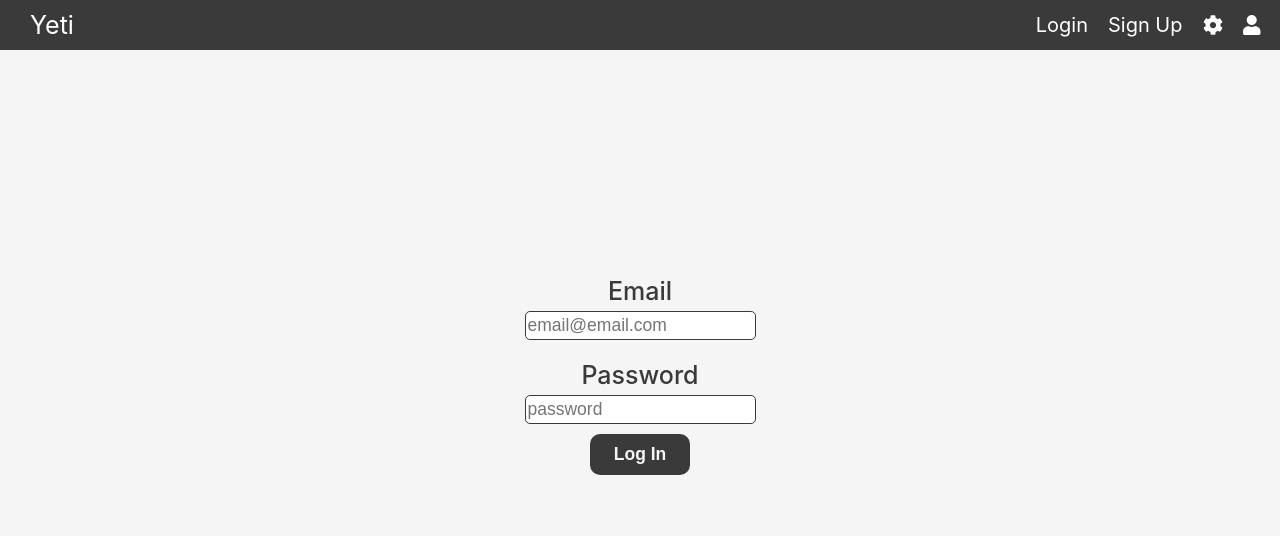
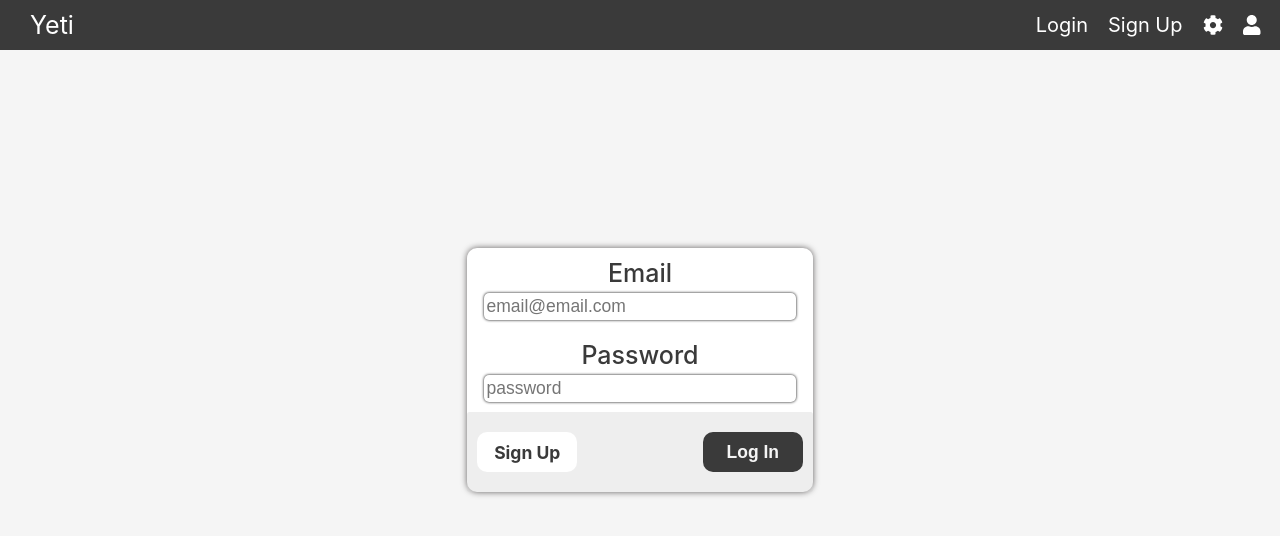
Before and after one commit to leshawn-rice/Yeti, a React (Create React App) app in the folder frontend/: page /login in a window 1280 px wide. Shown: the top 536 px of the page. Built offline with nearby package versions, Linux system fonts and the light colour scheme.

Commit message:
Added login/signup form for desktop

```diff
--- a/frontend/src/components/Forms/Form.js
+++ b/frontend/src/components/Forms/Form.js
@@ -1,8 +1,9 @@
 import React, { useState } from "react";
 import Input from "./Input";
 import MessageArea from "./MessageArea";
+import { Link } from 'react-router-dom';
 
-const Form = ({ inputs = [], messageAreas = [], INITIAL_DATA = {}, buttonLabel = null }) => {
+const Form = ({ inputs = [], messageAreas = [], INITIAL_DATA = {}, buttonLabel = null, extraButton = {} }) => {
   const [formData, setFormData] = useState(INITIAL_DATA);
 
   const handleChange = (evt) => {
@@ -45,7 +46,12 @@ const Form = ({ inputs = [], messageAreas = [], INITIAL_DATA = {}, buttonLabel =
           value={formData[messageArea.name]}
           handleChange={handleChange} />
       ))}
-      <button className="Form-Button">{buttonLabel}</button>
+      <div className="Form-SubmitArea">
+        {extraButton.name ?
+          <Link className="Form-Button-Extra" to={extraButton.url}>{extraButton.name}</Link>
+          : null}
+        <button className="Form-Button">{buttonLabel}</button>
+      </div>
     </form>
   );
 
--- /dev/null
+++ b/frontend/src/components/Routes/Auth/Auth.js
@@ -0,0 +1,21 @@
+// External Dependencies
+import React from 'react';
+// Components
+import Form from '../../Forms/Form';
+// Styles
+import '../../../styles/Auth.css';
+
+const Auth = ({ inputs = [], INITIAL_DATA = {}, buttonLabel = '', extraButton = {} }) => {
+  return (
+    <div className="Auth-Form">
+      <Form
+        inputs={inputs}
+        INITIAL_DATA={INITIAL_DATA}
+        buttonLabel={buttonLabel}
+        extraButton={extraButton}
+      />
+    </div>
+  )
+}
+
+export default Auth;
--- a/frontend/src/components/Routes/Login.js
+++ b/frontend/src/components/Routes/Auth/Login.js
@@ -1,9 +1,7 @@
 // External Dependencies
 import React from 'react';
 // Components
-import Form from '../Forms/Form';
-// Styles
-import '../../styles/Login.css';
+import Auth from './Auth';
 
 const Login = () => {
   const INITIAL_DATA = {
@@ -31,13 +29,12 @@ const Login = () => {
   ];
 
   return (
-    <div className="Login-Form">
-      <Form
-        inputs={inputs}
-        INITIAL_DATA={INITIAL_DATA}
-        buttonLabel={'Log In'}
-      />
-    </div>
+    <Auth
+      inputs={inputs}
+      INITIAL_DATA={INITIAL_DATA}
+      buttonLabel='Log In'
+      extraButton={{ name: 'Sign Up', url: 'sign-up' }}
+    />
   )
 }
 
--- /dev/null
+++ b/frontend/src/components/Routes/Auth/Signup.js
@@ -0,0 +1,47 @@
+// External Dependencies
+import React from 'react';
+// Components
+import Auth from './Auth';
+
+const Signup = () => {
+  const INITIAL_DATA = {
+    email: '',
+    password: ''
+  }
+
+  const inputs = [
+    {
+      name: 'email',
+      label: 'Email',
+      placeholder: 'email@email.com',
+      type: 'email',
+      id: 'email',
+      required: true
+    },
+    {
+      name: 'password',
+      label: 'Password',
+      placeholder: 'password',
+      type: 'password',
+      id: 'password',
+      required: true
+    },
+    {
+      name: 'confirm-password',
+      label: 'Confirm Password',
+      placeholder: 'confirm password',
+      type: 'password',
+      id: 'confirm-password',
+      required: true
+    }
+  ];
+  return (
+    <Auth
+      inputs={inputs}
+      INITIAL_DATA={INITIAL_DATA}
+      buttonLabel='Sign Up'
+    />
+  )
+}
+
+export default Signup;
--- a/frontend/src/components/Routes/Register.js
+++ /dev/null
@@ -1,7 +0,0 @@
-const Register = () => {
-  return (
-    <h1>Register</h1>
-  )
-}
-
-export default Register;
--- a/frontend/src/components/Routes/Router.js
+++ b/frontend/src/components/Routes/Router.js
@@ -1,10 +1,7 @@
 import { Switch, Route } from 'react-router-dom';
 import Home from './Home';
-import Login from './Login';
-import Register from './Register';
-// import NewPostForm from './components/Forms/NewPostForm';
-// import EditPostForm from './components/Forms/EditPostForm';
-// import Post from './components/Post/Post';
+import Login from './Auth/Login';
+import Signup from './Auth/Signup';
 
 const Router = () => {
   return (
@@ -15,18 +12,9 @@ const Router = () => {
       <Route exact path="/login">
         <Login />
       </Route>
-      <Route exact path="/register">
-        <Register />
+      <Route exact path="/sign-up">
+        <Signup />
       </Route>
-      {/* <Route exact path="/new">
-        <NewPostForm />
-      </Route>
-      <Route exact path="/posts/:id/edit">
-        <EditPostForm />
-      </Route>
-      <Route exact path="/posts/:id">
-        <Post />
-      </Route> */}
     </Switch>
   );
 }
--- a/frontend/src/styles/Login.css
+++ b/frontend/src/styles/Auth.css
@@ -1,4 +1,4 @@
-.Login-Form {
+.Auth-Form {
   display: flex;
   justify-content: center;
   align-items: center;
@@ -7,39 +7,56 @@
   margin: 0;
 }
 
-.Login-Form .Form {
+.Auth-Form .Form {
+  background-color: white;
   display: flex;
+  width: 30%;
+  border-radius: 1rem;
   flex-direction: column;
   align-items: center;
   padding: 0;
+  box-shadow: 0 0 6px rgb(99, 96, 96);
 }
 
-.Login-Form .Input {
+.Auth-Form .Input {
   display: flex;
   flex-direction: column;
-  width: 100%;
+  width: 90%;
   text-align: center;
   margin: 1rem 0;
 }
 
-.Login-Form .Input-Label {
+.Auth-Form .Input-Label {
   font-size: 2.5rem;
   font-weight: 500;
   color: rgb(58,58,58);
   margin-bottom: 0.5rem;
 }
 
-.Login-Form .Input-Field {
+.Auth-Form .Input-Field {
   height: 2.5rem;
   font-size: 1.75rem;
   border-radius: 0.5rem;
   outline: none;
-  border: 0.1rem solid rgb(58,58,58);
+  border: none;
+  box-shadow: 0 0 3px black;
 }
 
-.Login-Form .Form-Button {
+.Auth-Form .Form-SubmitArea {
+  display: flex;
+  justify-content: space-between;
+  align-items: center;
+  width: 100%;
+  margin: 0;
+  height: 8rem;
+  background-color: rgba(211, 211, 211, 0.384);
+  border-radius: 0.25rem;
+}
+
+.Auth-Form .Form-Button {
   width: 10rem;
-  padding: 1rem;
+  height: 4rem;
+  margin: 1rem;
   color: whitesmoke;
   font-size: 1.75rem;
   font-weight: 700;
@@ -47,9 +64,31 @@
   outline: none;
   border-radius: 1rem;
   background-color: rgb(58,58,58);
+  cursor: pointer;
 }
 
-.Login-Form .Form-Button:active {
+.Auth-Form .Form-Button:only-child {
+  margin: 0 auto;
+}
+
+.Auth-Form .Form-Button-Extra {
+  display: flex;
+  justify-content: center;
+  align-items: center;
+  width: 10rem;
+  height: 4rem;
+  margin: 1rem;
+  background-color: white;
+  font-size: 1.75rem;
+  font-weight: 700;
+  border-radius: 1rem;
+  color: rgb(58,58,58);
+  cursor: pointer;
+  text-decoration: none;
+}
+
+
+.Auth-Form .Form-Button:active {
   background: whitesmoke;
   color: rgb(58,58,58);
   -webkit-box-shadow: inset 0px 0px 5px rgb(58,58,58);
@@ -58,7 +97,7 @@
    outline: none;
 }
 
-.Login-Form .Form-Button:focus {
+.Auth-Form .Form-Button:focus {
   background: whitesmoke;
   color: rgb(58,58,58);
   -webkit-box-shadow: inset 0px 0px 5px rgb(58,58,58);
@@ -66,3 +105,9 @@
           box-shadow: inset 0px 0px 5px rgb(58,58,58);
    outline: none;
 }
+
+@media only screen and (max-width: 600px) {
+  .Auth-Form .Form {
+    width: 100%;
+  }
+}
--- a/frontend/src/styles/index.css
+++ b/frontend/src/styles/index.css
@@ -1,5 +1,6 @@
 html {
   font-size: 10px;
+  overflow-x: hidden;
 }
 
 body {
@@ -9,7 +10,6 @@ body {
     sans-serif;
   -webkit-font-smoothing: antialiased;
   -moz-osx-font-smoothing: grayscale;
-  overflow-x: hidden;
   background-color: whitesmoke;
 }
 
```
